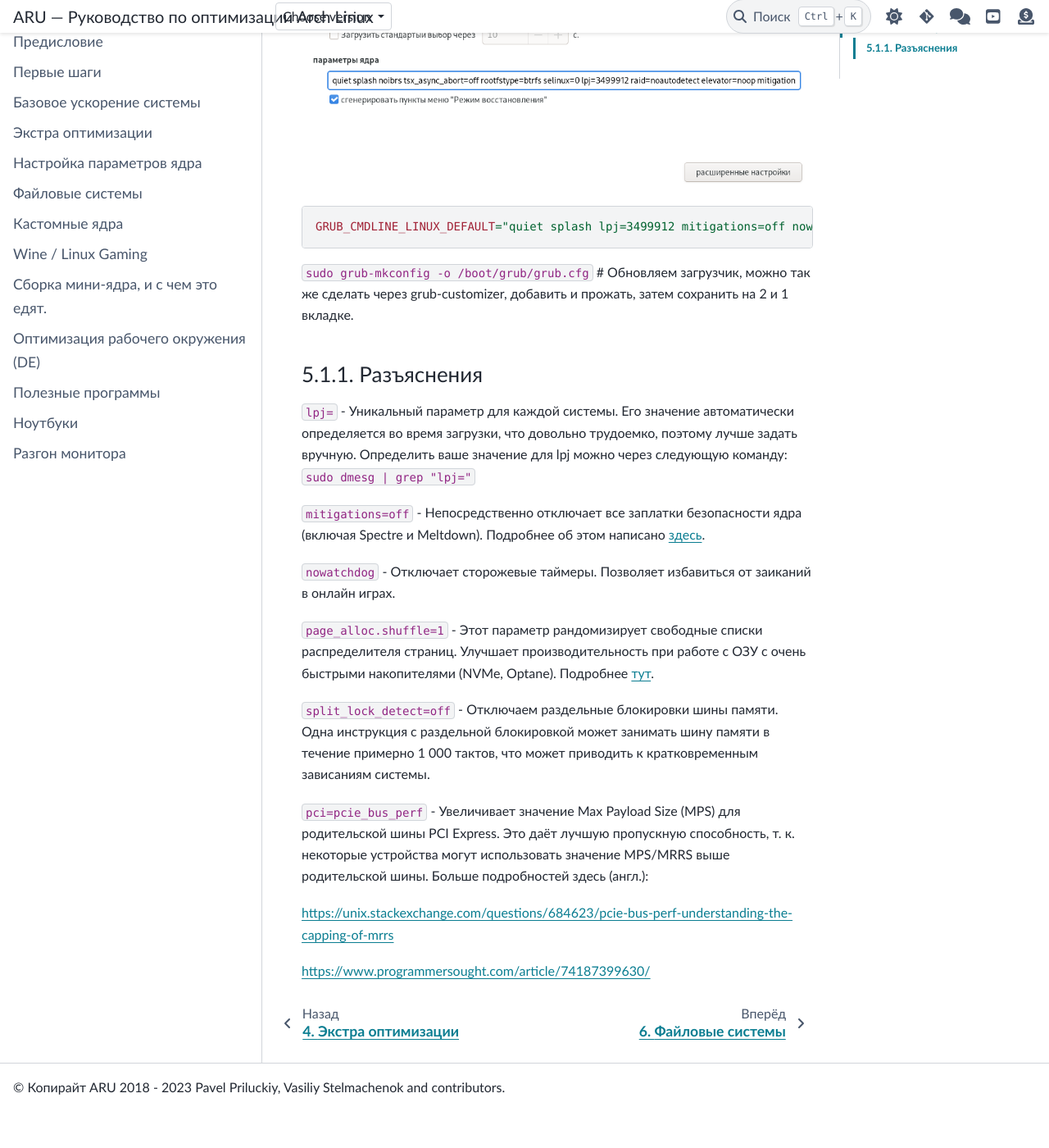
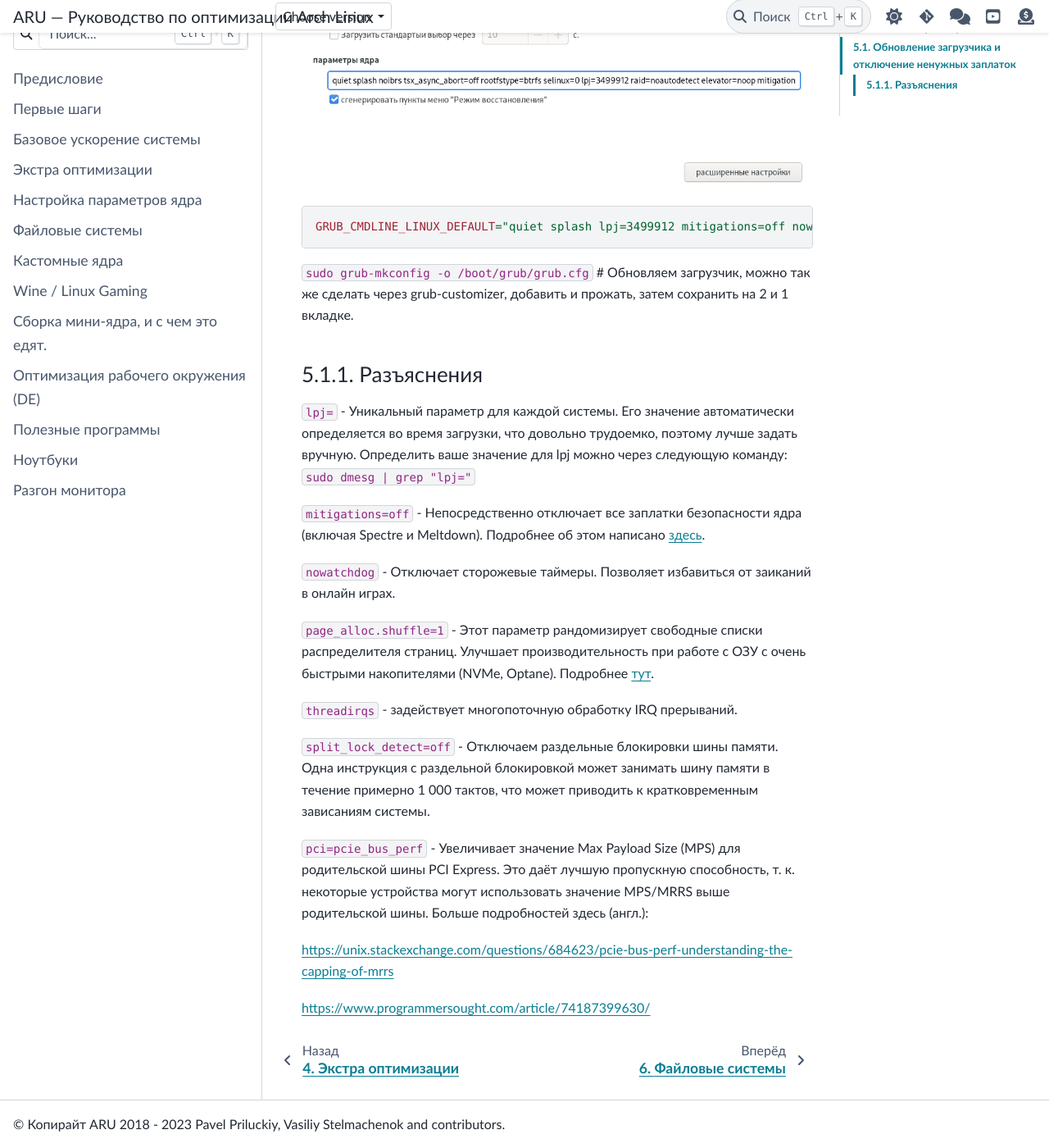
Before and after one commit to ventureoo/ARU, a Sphinx documentation site: the page built from docs/source/kernel-parameters.rst, in a window 1280 px wide and 1400 px high, scrolled down 671 px. Shown: the whole window at 82% size. Built offline with Sphinx 7.4.7 and the PyData theme 0.15.4, drawn with Linux system fonts in a browser that asks for light colours; before the commit the page ends 2026 px from its top, so only the background shows below that.

Commit message:
kernel-parameters: Add threadirqs

```diff
--- a/docs/source/kernel-parameters.rst
+++ b/docs/source/kernel-parameters.rst
@@ -30,7 +30,7 @@
 
 ::
 
-  GRUB_CMDLINE_LINUX_DEFAULT="quiet splash lpj=3499912 mitigations=off nowatchdog page_alloc.shuffle=1 split_lock_detect=off pci=pcie_bus_perf"
+  GRUB_CMDLINE_LINUX_DEFAULT="quiet splash lpj=3499912 mitigations=off nowatchdog page_alloc.shuffle=1 split_lock_detect=off pci=pcie_bus_perf threadirqs"
 
 
 ``sudo grub-mkconfig -o /boot/grub/grub.cfg`` # Обновляем загрузчик, можно так
@@ -61,6 +61,8 @@
 Подробнее `тут
 <https://git.kernel.org/pub/scm/linux/kernel/git/torvalds/linux.git/commit/?id=e900a918b0984ec8f2eb150b8477a47b75d17692>`__.
 
+``threadirqs`` - задействует многопоточную обработку IRQ прерываний.
+
 ``split_lock_detect=off`` - Отключаем раздельные блокировки шины
 памяти. Одна инструкция с раздельной блокировкой может занимать шину
 памяти в течение примерно 1 000 тактов, что может приводить к
```
